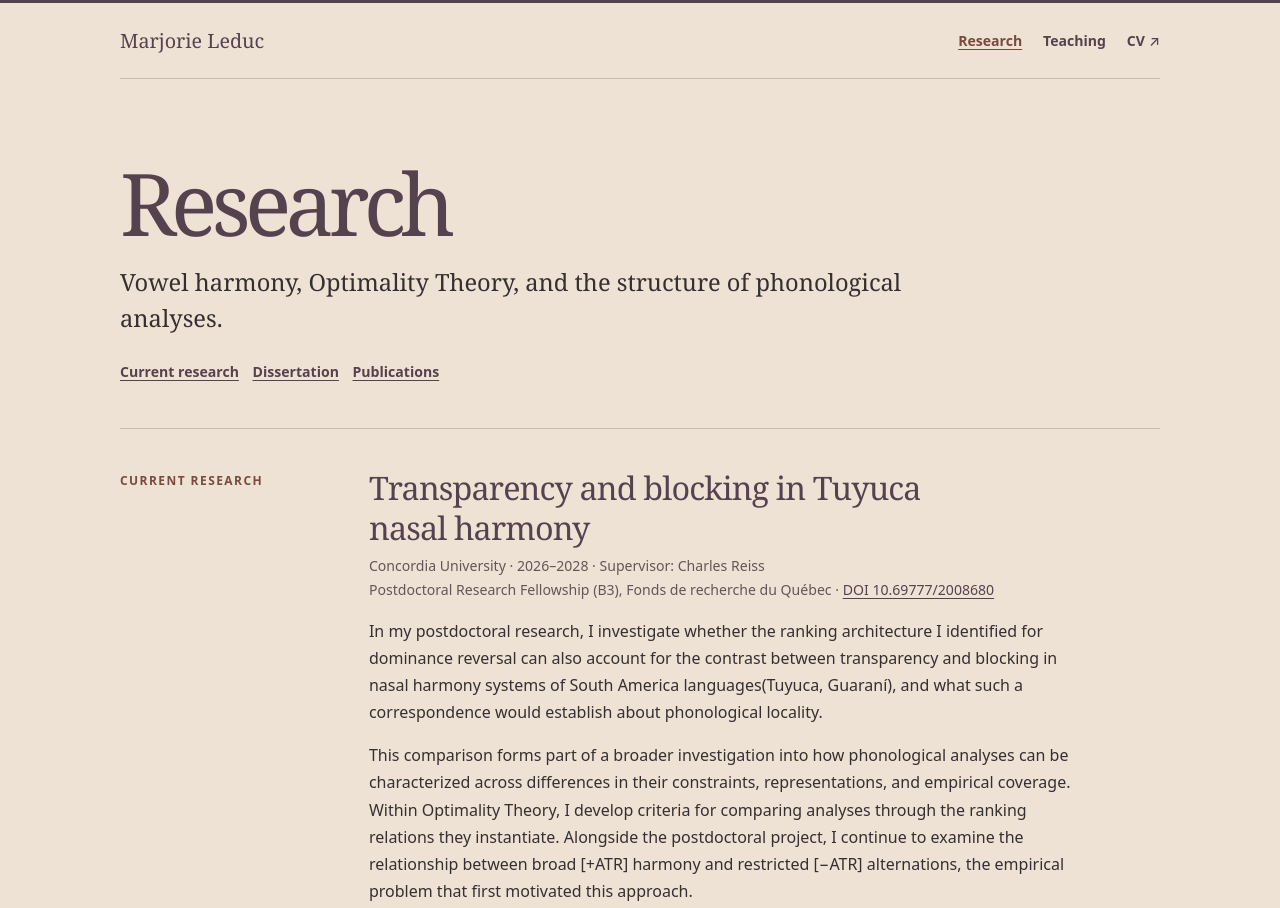
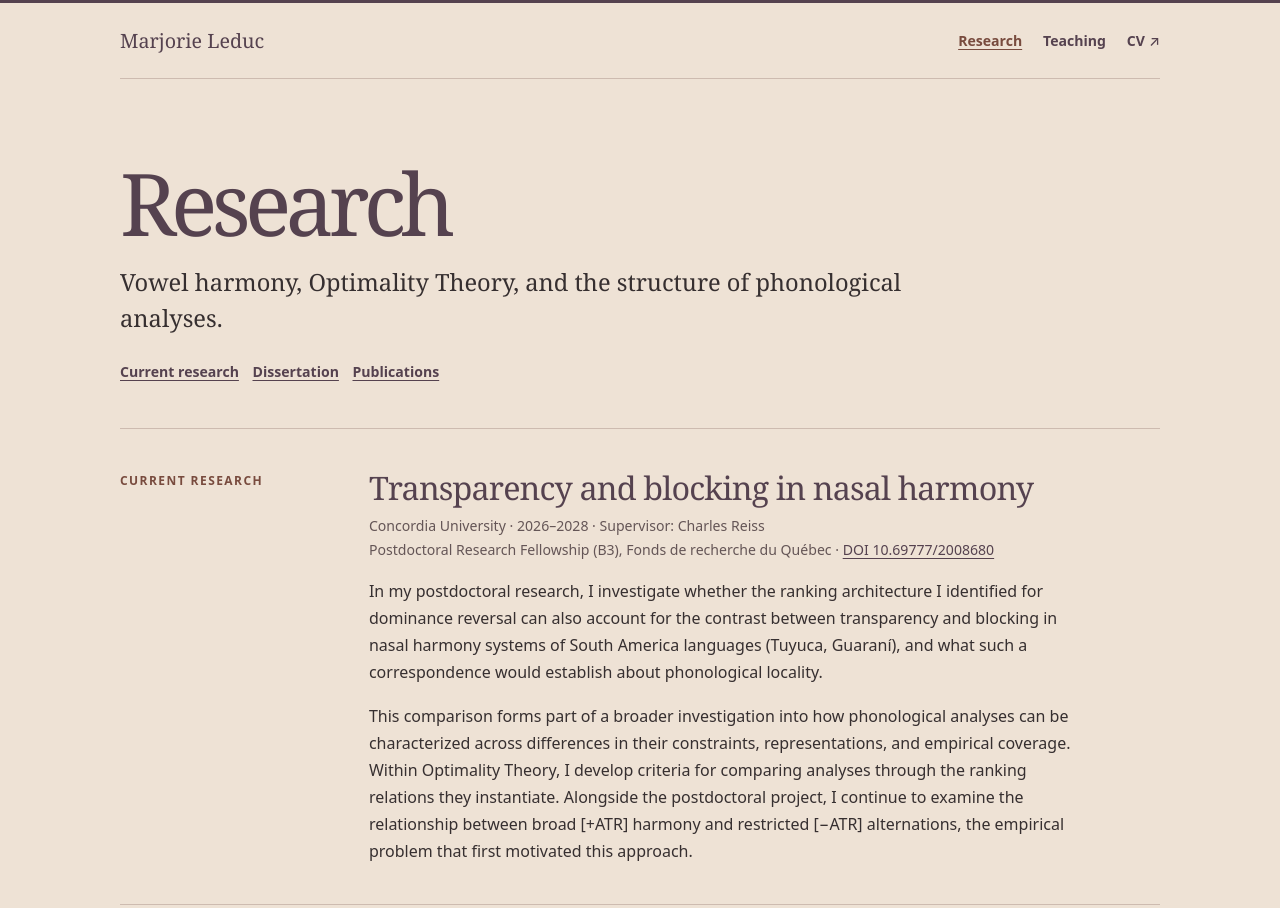
Before and after one commit to Marjorie-Leduc/marjorie-leduc.github.io, a plain HTML site: page research/index.html in a window 1280 px wide. Shown: the top 908 px of the page. Drawn offline with Linux system fonts and the light colour scheme.

Commit message:
Update index.html

```diff
--- a/research/index.html
+++ b/research/index.html
@@ -34,10 +34,10 @@
     <section class="content-row" id="current-research" aria-labelledby="current-heading">
       <h2 id="current-heading" class="eyebrow">Current research</h2>
       <div class="row-body">
-        <h3>Transparency and blocking in Tuyuca nasal harmony</h3>
+        <h3>Transparency and blocking in nasal harmony</h3>
         <p class="meta">Concordia University · 2026–2028 · Supervisor: Charles Reiss<br>
           Postdoctoral Research Fellowship (B3), Fonds de recherche du Québec · <a href="https://doi.org/10.69777/2008680">DOI 10.69777/2008680</a></p>
-        <p>In my postdoctoral research, I investigate whether the ranking architecture I identified for dominance reversal can also account for the contrast between transparency and blocking in nasal harmony systems of South America languages(Tuyuca, Guaraní), and what such a correspondence would establish about phonological locality. </p>
+        <p>In my postdoctoral research, I investigate whether the ranking architecture I identified for dominance reversal can also account for the contrast between transparency and blocking in nasal harmony systems of South America languages (Tuyuca, Guaraní), and what such a correspondence would establish about phonological locality. </p>
         <p>This comparison forms part of a broader investigation into how phonological analyses can be characterized across differences in their constraints, representations, and empirical coverage. Within Optimality Theory, I develop criteria for comparing analyses through the ranking relations they instantiate. Alongside the postdoctoral project, I continue to examine the relationship between broad [+ATR] harmony and restricted [−ATR] alternations, the empirical problem that first motivated this approach.</p>
       </div>
     </section>
```
